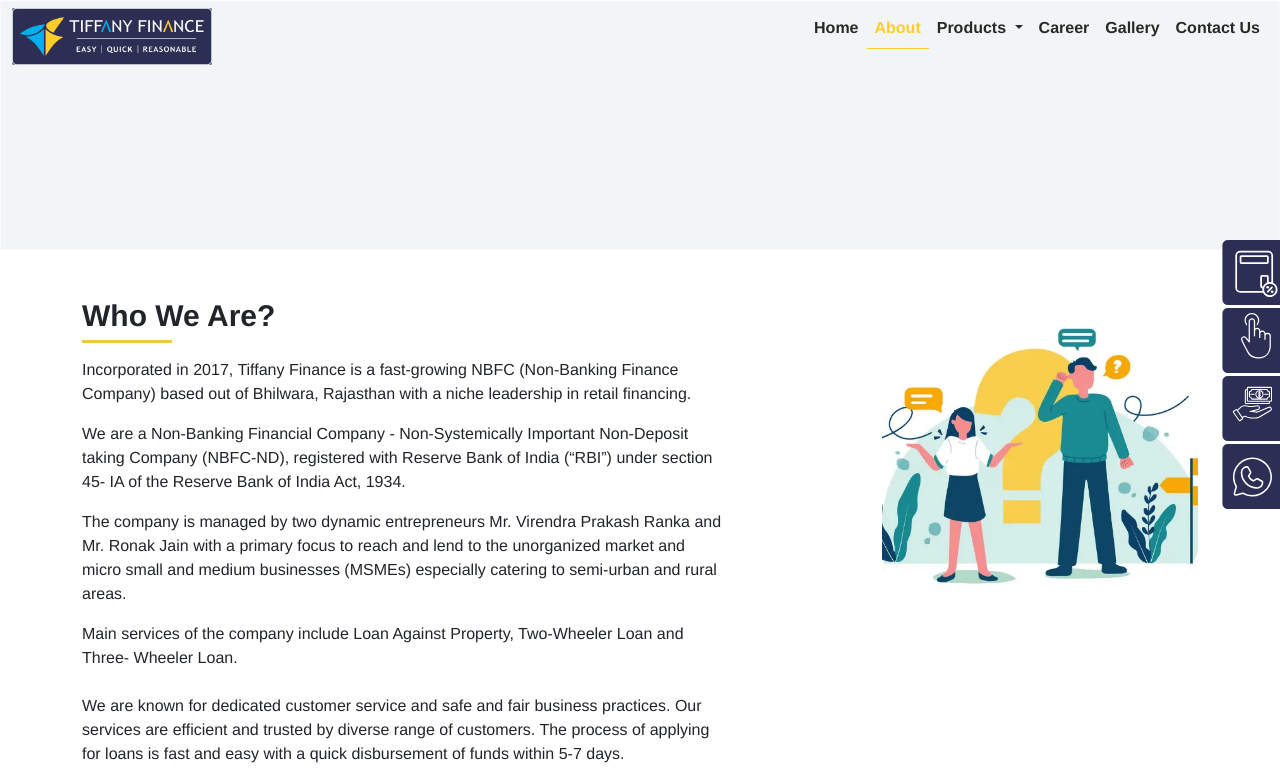
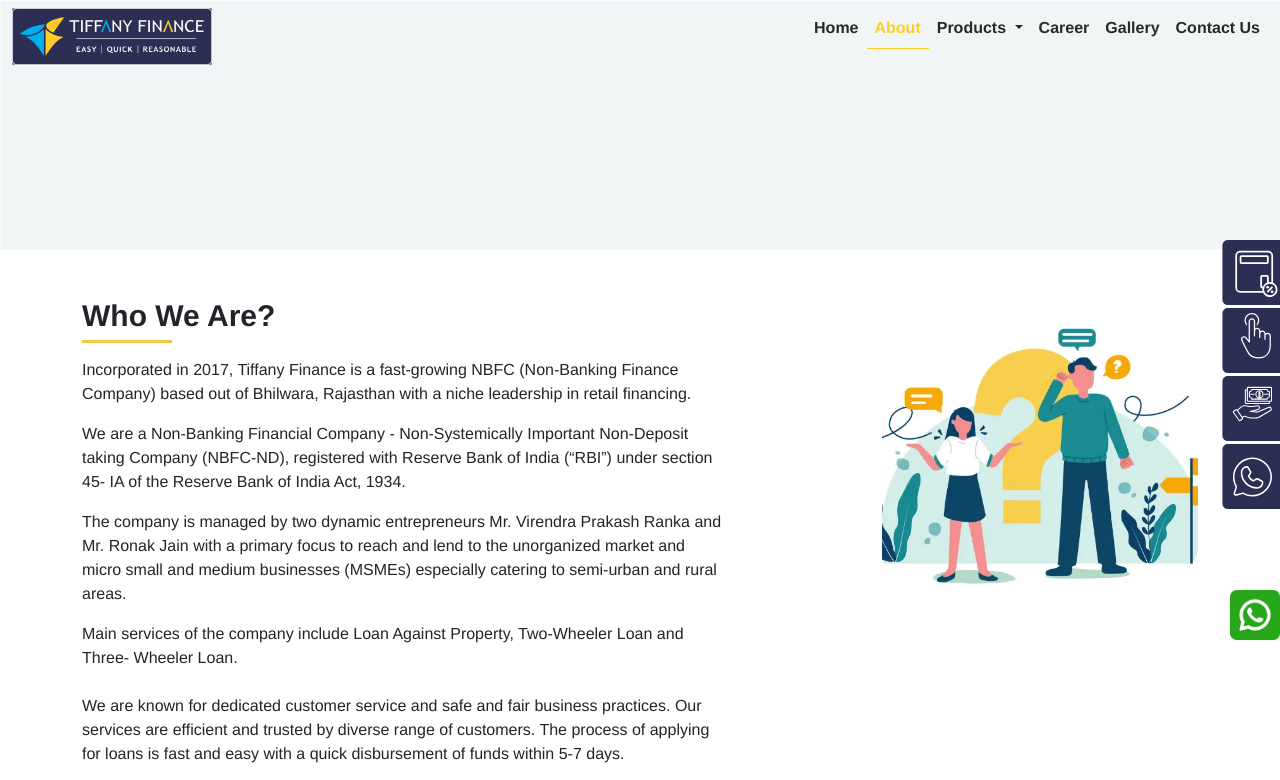
Before and after one commit to manalijain2000/Tiffany, a PHP site: page /About.php in a window 1280 px wide. Shown: the top 780 px of the page. Run offline with PHP 8.4, Linux system fonts and the light colour scheme; data that the repository does not hold is empty.

Commit message:
add icon and text-hidded
add icon and text-hidded

```diff
--- a/sideCalculator.php
+++ b/sideCalculator.php
@@ -166,6 +166,11 @@
 </div>
 </div>
 
+</div>
+
+
+<div class="whatsapp">
+  <img src="img/whatsapp.png" alt="">
 </div>
 <script>
 
--- a/style.css
+++ b/style.css
@@ -1378,6 +1378,9 @@
   width: 15px;
 }
 
+.sidebar::-webkit-scrollbar {
+  width: 5px;
+}
 /* Track */
 ::-webkit-scrollbar-track {
   /* box-shadow: inset 0 0 5px grey; */
@@ -2874,3 +2877,18 @@
 .white-space-nowrap{
   white-space: nowrap;
 }
+.whatsapp img{
+  position: fixed;
+  right: 0;
+  width: 50px;
+  /* border: 100px; */
+  z-index: 999;
+  bottom: 20%;
+}
+
+.text-hidden{
+  white-space: nowrap;
+  width: 550px;
+  overflow: hidden;
+  text-overflow: ellipsis;
+}
```
Also changed, not shown: img/whatsapp.png (added).
